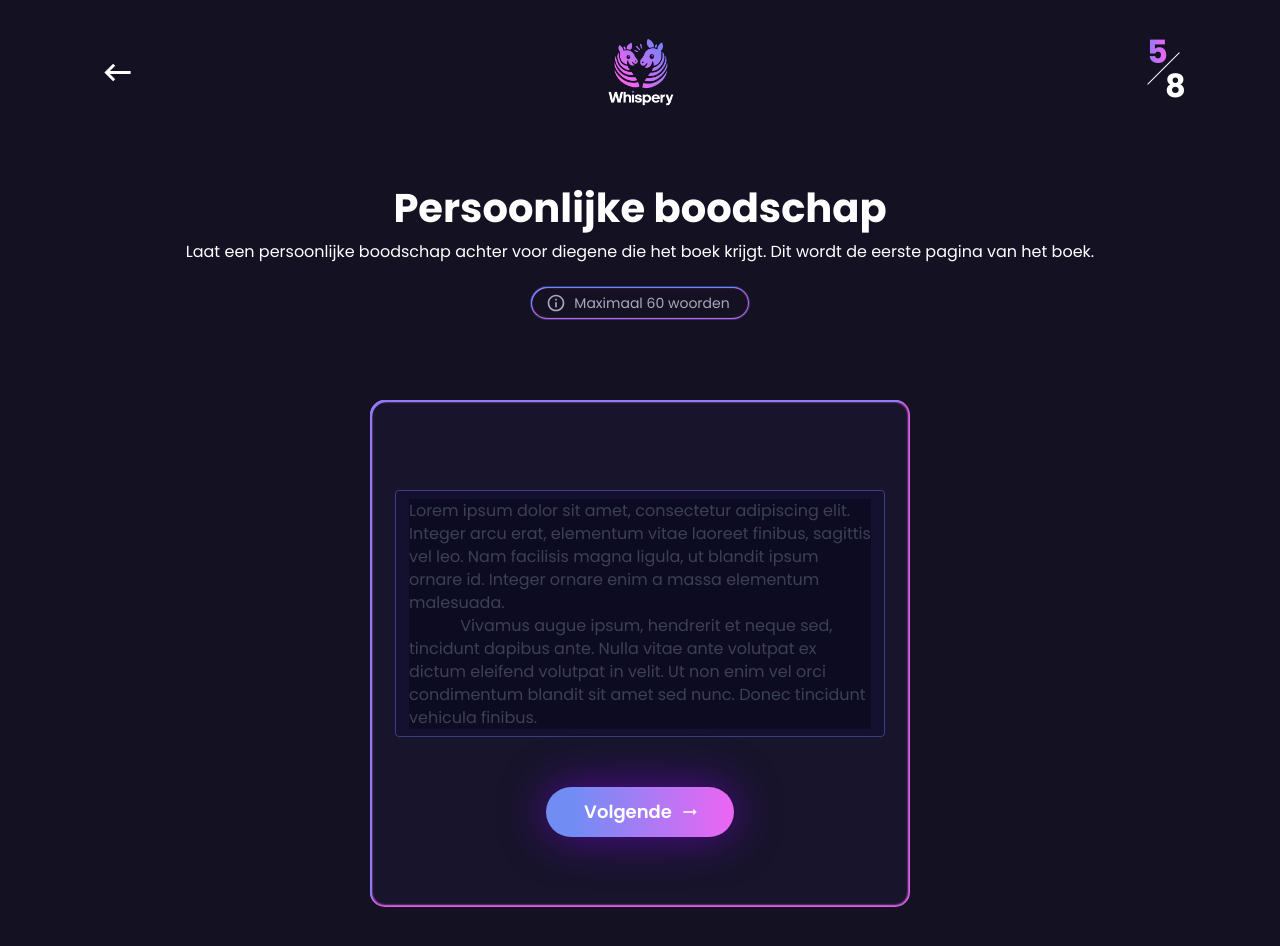
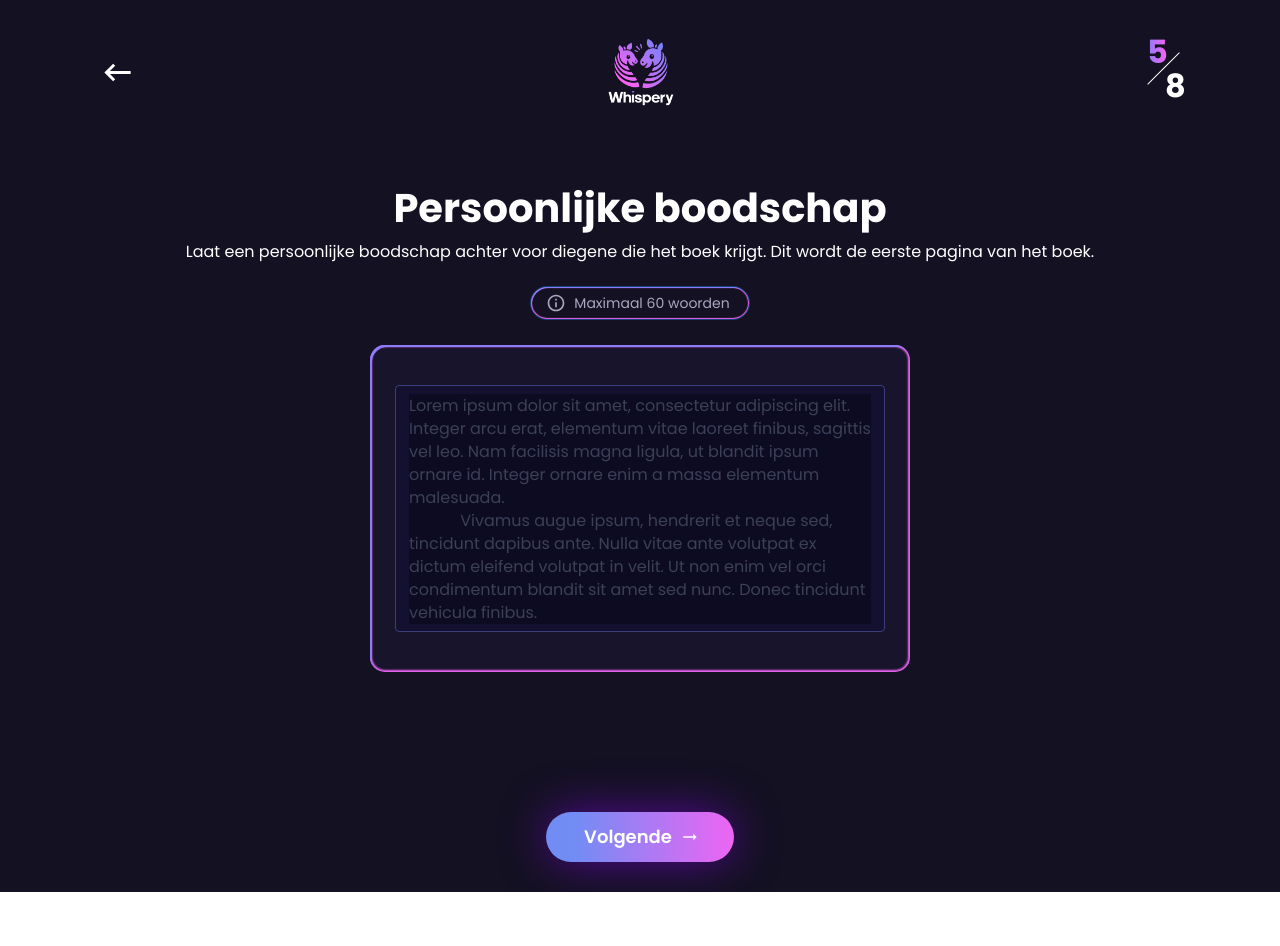
Before and after one commit to ZeenatLawal/whispery, a React (Create React App) app: page /message in a window 1280 px wide. Shown: the top 946 px of the page. After the commit the page ends 892 px from the top, so only its background shows below. Built offline with nearby package versions, Linux system fonts and the light colour scheme.

Commit message:
Center the continue button for each step

```diff
--- a/src/Pages/BookOwner.tsx
+++ b/src/Pages/BookOwner.tsx
@@ -313,7 +313,7 @@ export function BookOwner() {
 
       <Grid
         container
-        justifyContent={{ xs: "center", md: "flex-end" }}
+        justifyContent="center"
         marginTop={{ xs: "40px", md: "80px" }}
       >
         <ContinueButton
--- a/src/Pages/ChooseTheme.tsx
+++ b/src/Pages/ChooseTheme.tsx
@@ -191,7 +191,7 @@ export function ChooseTheme() {
 
       <Grid
         container
-        justifyContent={{ xs: "center", md: "flex-end" }}
+        justifyContent="center"
         marginTop={{ xs: "127px", md: "92px" }}
       >
         <ContinueButton
--- a/src/Pages/PersonalMessage.tsx
+++ b/src/Pages/PersonalMessage.tsx
@@ -45,8 +45,8 @@ export function PersonalMessage() {
         item
         container
         xs={12}
-        marginTop={{ xs: "55px", md: "80px" }}
-        marginBottom={{ xs: "73px", md: "103px" }}
+        marginTop="25px"
+        alignItems="center"
         justifyContent="center"
       >
         <Grid
@@ -62,9 +62,6 @@ export function PersonalMessage() {
           }}
         >
           <TextField
-            sx={{
-              margin: { xs: "35px 0", md: "50px 0" },
-            }}
             fullWidth
             multiline
             placeholder={
@@ -83,7 +80,14 @@ export function PersonalMessage() {
               }
             }}
           />
+        </Grid>
+      </Grid>
 
+      <Grid
+        container
+        justifyContent="center"
+        marginTop={{ xs: "118px", md: "139.5px" }}
+      >
         <ContinueButton
           path="/summary"
           onClick={async () => {
@@ -91,7 +95,6 @@ export function PersonalMessage() {
           }}
         />
       </Grid>
-      </Grid>
     </Header>
   );
 }
```
Lines whose indentation alone changed are shown as unchanged.
